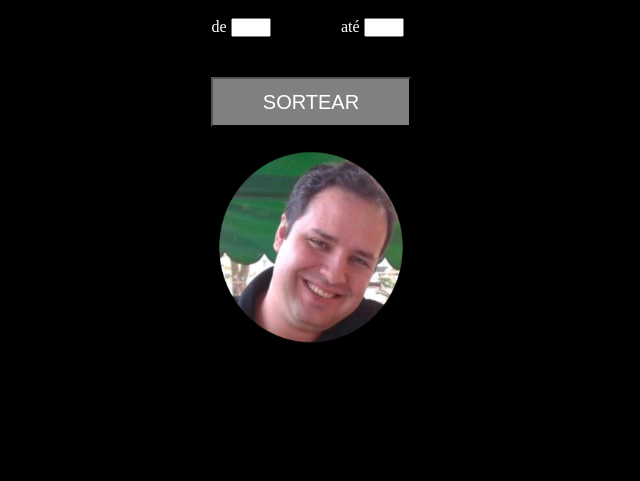
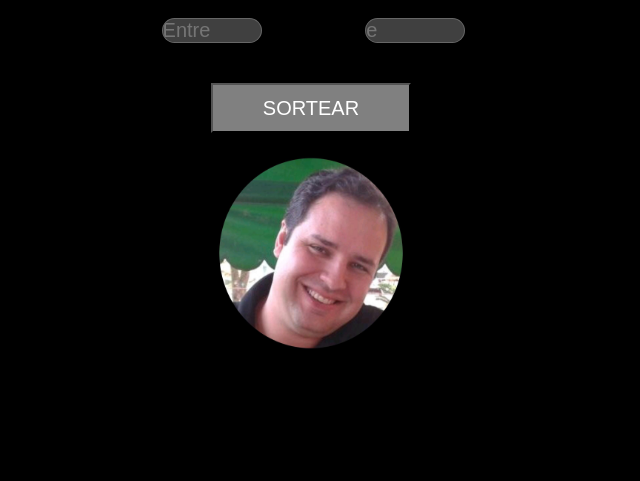
Before and after one commit to Andrecruzac85/sorteio, a plain HTML site: page index.html in a window 1280 px wide. Shown: the part 319-800 px from the top of the page, without its empty margins (329-969 px from the left). Drawn offline with Linux system fonts and the light colour scheme.

Commit message:
retirada  de label

```diff
--- a/index.html
+++ b/index.html
@@ -1,5 +1,6 @@
 <!DOCTYPE html>
 <html lang="en">
+
 <head>
   <meta charset="UTF-8">
   <meta name="viewport" content="width=device-width, initial-scale=1.0">
@@ -7,18 +8,15 @@
   <script src="./scripts.js" defer></script>
   <title>sorteio</title>
 </head>
+
 <body>
   <main>
     <img src="./img/vegas.png" alt="logo">
     <h1>SORTEIO <br>CONFRATERNIZAÇÃO</h1>
 
-    <label>de
-      <input id="min" class="left" type="number">
-    </label>
+    <input id="min" class="left" type="number" placeholder="Entre">
 
-    <label>até
-      <input id="max" class="right" type="number">
-    </label>
+    <input id="max" class="right" type="number" placeholder="e">
 
     <button id="sortear">SORTEAR</button>
 
@@ -27,4 +25,5 @@
     <img class="gil" src="./img/gil.jpg" alt="gil">
   </main>
 </body>
+
 </html>
--- a/styles.css
+++ b/styles.css
@@ -25,14 +25,21 @@ h1 {
    margin-right: auto;
 
 }
-.left{
-    width: 40px;
-
+input{
+    margin-left: 5%;
+    color: #FFF;
+    font-size: 20px;
+    font-style: normal;
+    font-weight: 200;
+    line-height: normal;
+    border-radius: 14px;
+    border: 1px solid rgba(255, 255, 255, 0.20);
+    background: rgba(255, 255, 255, 0.25);
+     width: 100px;
 
 }
 .right{
-    width: 40px;
-
+    margin-left: 30%;
 }
 
 button{
@@ -48,10 +55,7 @@ button{
    margin-top: 40px;
    font: 700;
 }
-    label{
-        margin-left: 20%;
 
-    }
     img{
         display: block;
         margin-left: auto;
```
